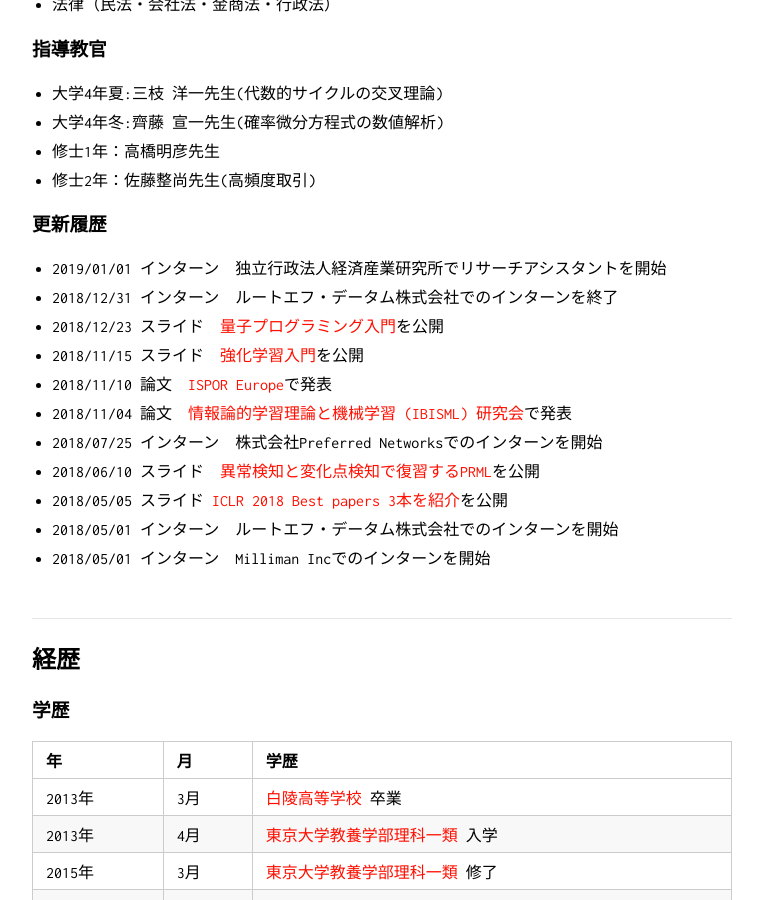
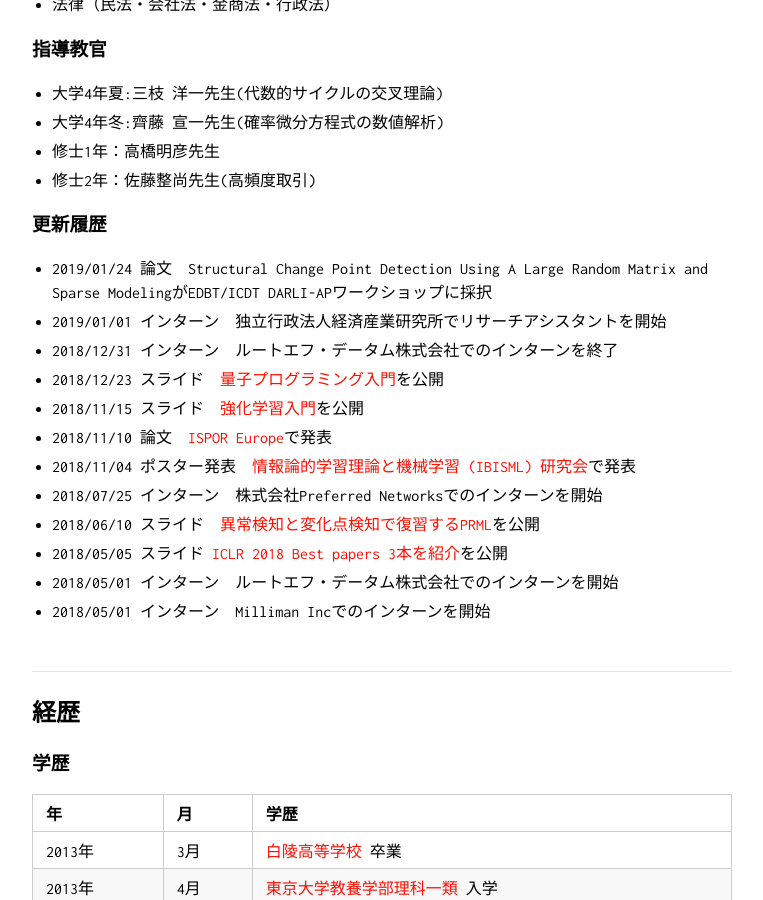
Before and after one commit to KatsuyaITO/KatsuyaITO.github.io, a Jekyll site: the page built from index.md, in a window 1280 px wide and 900 px high, scrolled down 378 px. Shown: the whole window, without its empty margins (258-1021 px from the left). Built offline with Jekyll 4.4.1, drawn with Linux system fonts in a browser that asks for light colours; our own code applies the rules of GitHub Pages for plain Markdown files.

Commit message:
Update index.md

```diff
--- a/index.md
+++ b/index.md
@@ -25,12 +25,13 @@ layout: top
 <br>
 
 ### 更新履歴
+- 2019/01/24 論文　Structural Change Point Detection Using A Large Random Matrix and Sparse ModelingがEDBT/ICDT DARLI-APワークショップに採択
 - 2019/01/01 インターン　独立行政法人経済産業研究所でリサーチアシスタントを開始
 - 2018/12/31 インターン　ルートエフ・データム株式会社でのインターンを終了
 - 2018/12/23 スライド　[量子プログラミング入門](https://www.slideshare.net/k1ito/ss-126565732)を公開
 - 2018/11/15 スライド　[強化学習入門](https://www.slideshare.net/k1ito/ss-123088713)を公開
 - 2018/11/10 論文　[ISPOR Europe](https://www.ispor.org/conferences-education/conferences/past-conferences/europe-2018)で発表
-- 2018/11/04 論文　[情報論的学習理論と機械学習 (IBISML) 研究会](http://ibisml.org/ibis2018/)で発表
+- 2018/11/04 ポスター発表　[情報論的学習理論と機械学習 (IBISML) 研究会](http://ibisml.org/ibis2018/)で発表
 - 2018/07/25 インターン　株式会社Preferred Networksでのインターンを開始
 - 2018/06/10 スライド　[異常検知と変化点検知で復習するPRML](https://www.slideshare.net/k1ito/prml-101740429)を公開
 - 2018/05/05 スライド [ICLR 2018 Best papers 3本を紹介](https://www.slideshare.net/k1ito/iclr-2018-best-papers-3)を公開
```
